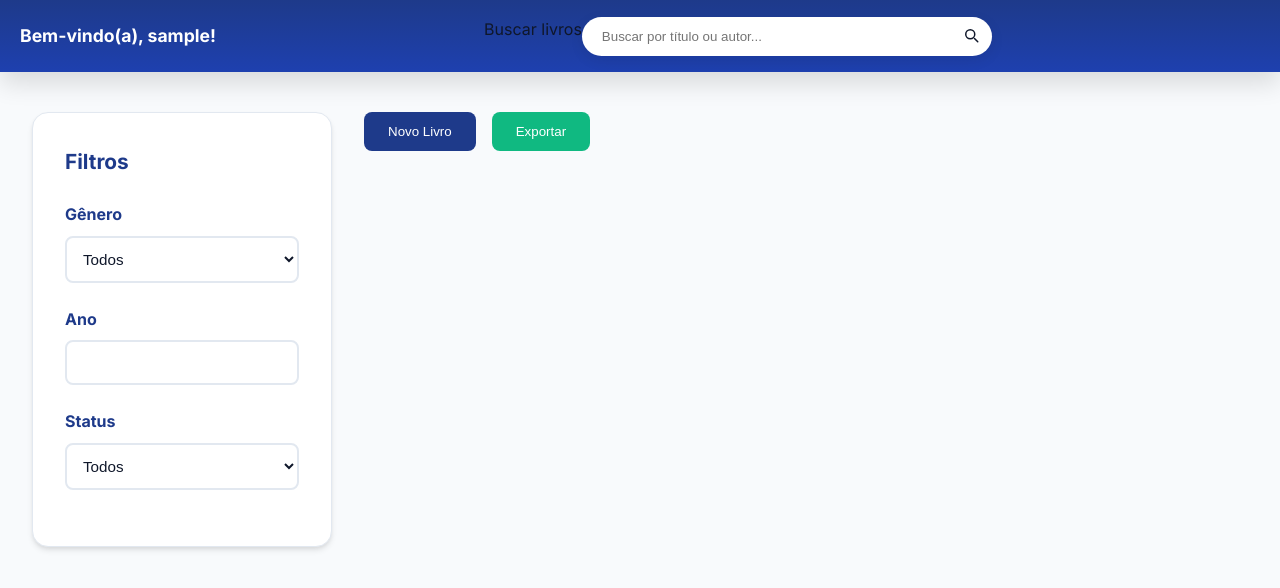
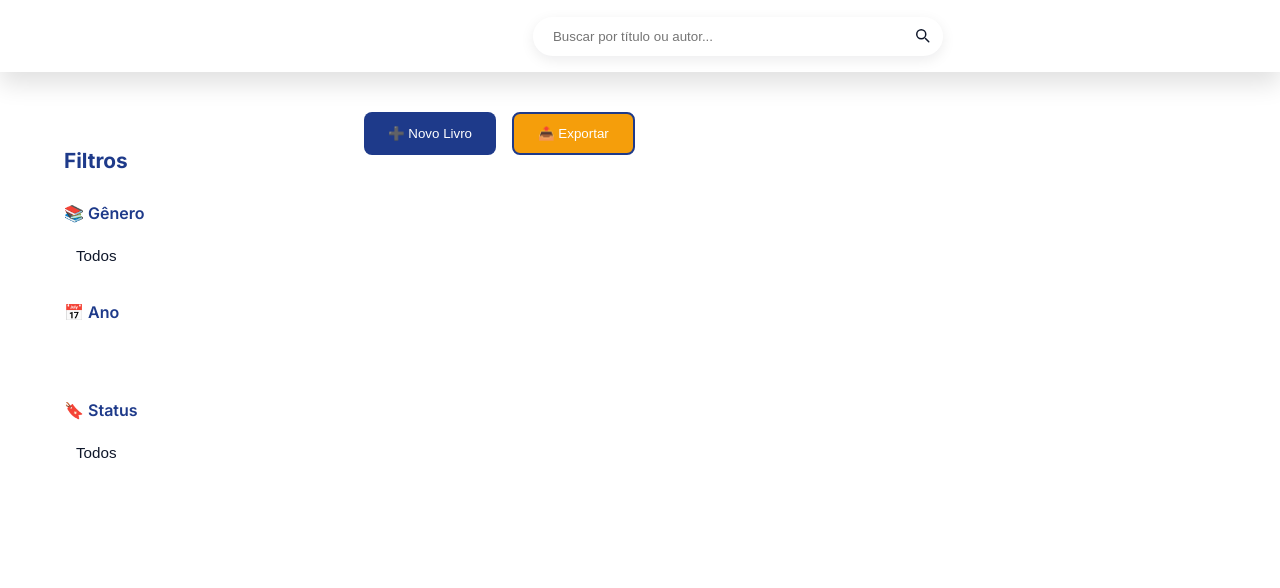
Before and after one commit to liviasouzasilva/dw2-Livia-biblioteca, a plain HTML site: page dw2-Livia-biblioteca/frontend/index.html in a window 1280 px wide. Drawn offline with Linux system fonts and the light colour scheme; no server answers; sample sign-in values are in the browser's storage.

Commit message:
feat(ui): atualizar sidebar, cards, badges, botões e modais com nova paleta e ícones

```diff
--- a/dw2-Livia-biblioteca/frontend/index.html
+++ b/dw2-Livia-biblioteca/frontend/index.html
@@ -35,7 +35,7 @@
         <aside class="sidebar">
             <h2>Filtros</h2>
             <div class="filter-section">
-                <h3>Gênero</h3>
+                <h3>📚 Gênero</h3>
                 <select id="genero-filter" aria-label="Filtrar por gênero">
                     <option value="">Todos</option>
                     <option value="Romance">Romance</option>
@@ -58,11 +58,11 @@
                 </select>
             </div>
             <div class="filter-section">
-                <h3>Ano</h3>
+                <h3>📅 Ano</h3>
                 <input type="number" id="ano-filter" aria-label="Filtrar por ano" min="1900">
             </div>
             <div class="filter-section">
-                <h3>Status</h3>
+                <h3>🔖 Status</h3>
                 <select id="status-filter" aria-label="Filtrar por status">
                     <option value="">Todos</option>
                     <option value="disponível">Disponível</option>
@@ -73,8 +73,8 @@
 
         <main>
             <div class="actions">
-                <button id="novo-livro" aria-label="Adicionar novo livro">Novo Livro</button>
-                <button id="exportar" aria-label="Exportar dados">Exportar</button>
+                <button id="novo-livro" class="btn-primary" aria-label="Adicionar novo livro">➕ Novo Livro</button>
+                <button id="exportar" class="btn-secondary" aria-label="Exportar dados">📤 Exportar</button>
             </div>
             <div id="livros-grid" class="livros-grid">
                 <!-- Será preenchido via JavaScript -->
--- a/dw2-Livia-biblioteca/frontend/styles.css
+++ b/dw2-Livia-biblioteca/frontend/styles.css
@@ -1,18 +1,59 @@
 :root {
     --primary: #1E3A8A;
-    --primary-light: #2563eb;
-    --primary-600: #1e40af;
-    --secondary: #F59E0B;
-    --secondary-light: #fbbf24;
-    --accent: #10B981;
-    --accent-light: #34d399;
-    --background: #F8FAFC;
-    --background-dark: #e2e8f0;
+    --accent: #F59E0B;  /* âmbar */
+    --success: #10B981; /* verde */
+    --bg: #F8FAFC; /* fundo muito claro */
     --text: #0F172A;
-    --text-light: #475569;
-    --shadow: 0 4px 6px -1px rgba(0, 0, 0, 0.1), 0 2px 4px -1px rgba(0, 0, 0, 0.06);
+    --muted: #475569;
 }
 
+/* Sidebar específico */
+.sidebar{background:var(--bg);padding:1.25rem;border-radius:16px;border:1px solid rgba(15,23,42,0.04)}
+.sidebar h2{color:var(--primary);font-weight:700;margin-bottom:1rem}
+.filter-section h3{color:var(--primary);font-weight:600;margin-bottom:.5rem}
+.filter-section select, .filter-section input{
+  appearance:none;padding:.6rem .75rem;border-radius:12px;border:1px solid #e6eef8;background:white;color:var(--text);
+}
+.filter-section select{border:2px solid rgba(245,158,11,0.12)}
+.filter-section select:focus, .filter-section input:focus{outline:none;box-shadow:0 6px 18px rgba(245,158,11,0.12);border-color:var(--accent)}
+
+/* Cards */
+.livro-card{background:white;border-radius:24px;padding:0;overflow:hidden;box-shadow:0 10px 24px rgba(2,6,23,0.06);transition:box-shadow .18s,transform .18s}
+.livro-card:hover{box-shadow:0 20px 40px rgba(2,6,23,0.08);transform:translateY(-6px)}
+.livro-cover{width:100%;height:180px;object-fit:cover;border-bottom-left-radius:0;border-bottom-right-radius:0}
+.livro-info{padding:1rem}
+.livro-info h3{color:var(--primary);margin:0 0 .25rem;font-size:1.05rem}
+.livro-info .autor{color:var(--muted);font-size:.95rem;margin-bottom:.5rem}
+
+/* Badges de status */
+.badge.disponivel{background:rgba(16,185,129,0.12);color:var(--success);padding:.25rem .5rem;border-radius:999px;font-weight:700}
+.badge.emprestado{background:rgba(239,68,68,0.12);color:#ef4444;padding:.25rem .5rem;border-radius:999px;font-weight:700}
+
+/* Botões */
+.btn-primary{background:var(--accent);color:#fff;border-radius:12px;padding:.5rem .9rem;border:none;display:inline-flex;align-items:center;gap:.5rem}
+.btn-primary:hover{background:#d98700;transform:translateY(-2px)}
+.btn-secondary{background:white;color:var(--primary);border:2px solid var(--primary);border-radius:12px;padding:.45rem .85rem}
+
+.action-buttons{display:flex;gap:.5rem}
+.action-buttons button{padding:.5rem .6rem;border-radius:10px;border:none;cursor:pointer}
+.action-buttons .emprestar{background:var(--accent);color:white}
+.action-buttons .devolver{background:#ef4444;color:white}
+.action-buttons button:hover{filter:brightness(.95)}
+
+/* Modal */
+dialog#modal-livro{border-radius:20px;padding:0;overflow:hidden}
+dialog#modal-livro .modal-header{background:var(--primary);color:white;padding:1rem 1.25rem}
+dialog#modal-livro .modal-body{padding:1rem 1.25rem;background:white}
+dialog#modal-livro input, dialog#modal-livro select{width:100%;padding:.6rem;border-radius:10px;border:1px solid #e6eef8}
+dialog#modal-livro input:focus{box-shadow:0 6px 18px rgba(245,158,11,0.12);border-color:var(--accent)}
+.dialog-actions{display:flex;justify-content:flex-end;gap:.75rem;padding:1rem}
+.dialog-actions .confirm{background:var(--success);color:white;padding:.6rem 1rem;border-radius:12px}
+.dialog-actions .cancel{background:#f3f4f6;color:var(--text);padding:.6rem 1rem;border-radius:12px}
+
+/* small utilities */
+.sr-only{position:absolute;width:1px;height:1px;padding:0;margin:-1px;overflow:hidden;clip:rect(0,0,0,0);white-space:nowrap;border:0}
+
+/* Global Styles */
 * {
     margin: 0;
     padding: 0;
```
